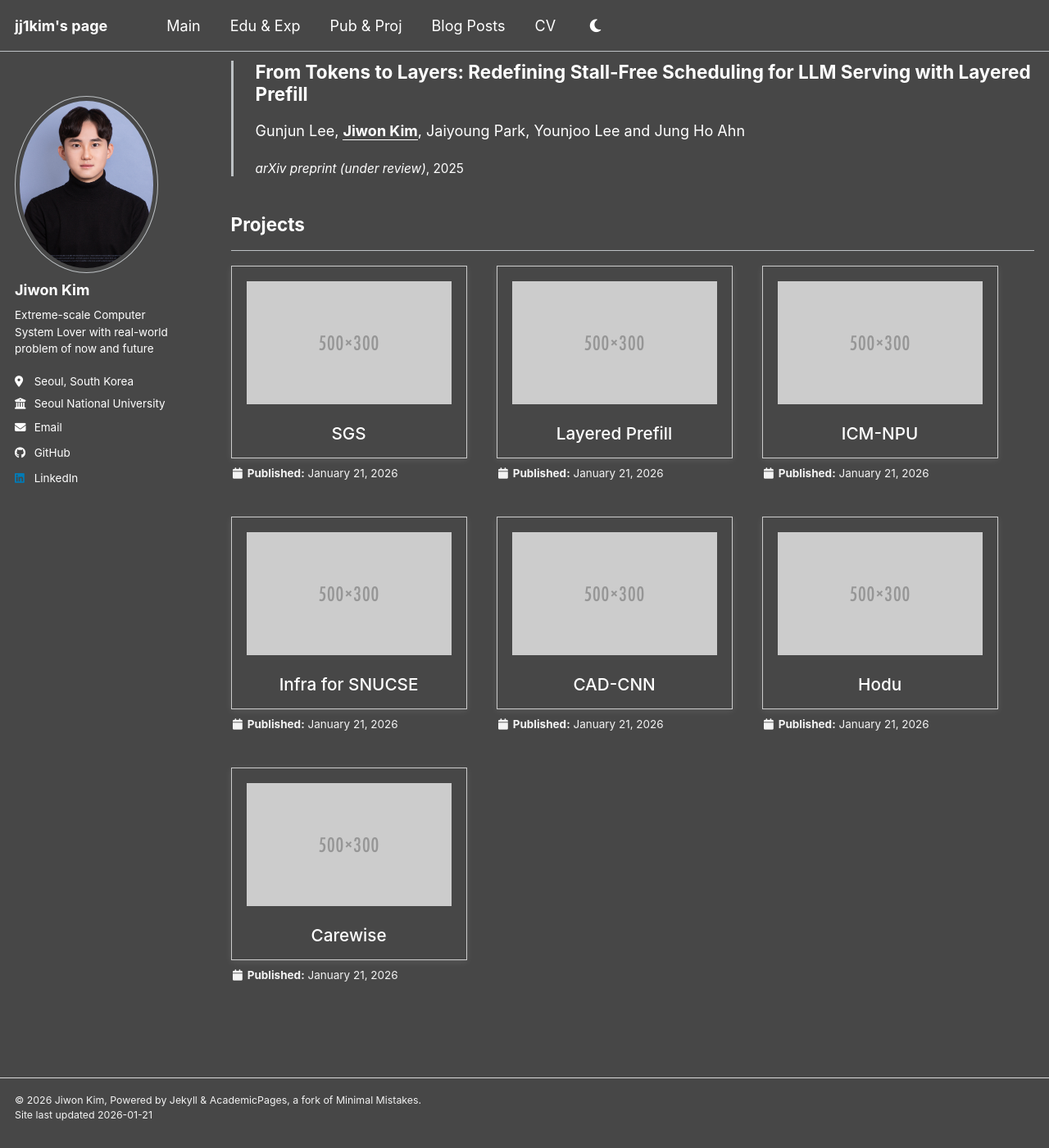
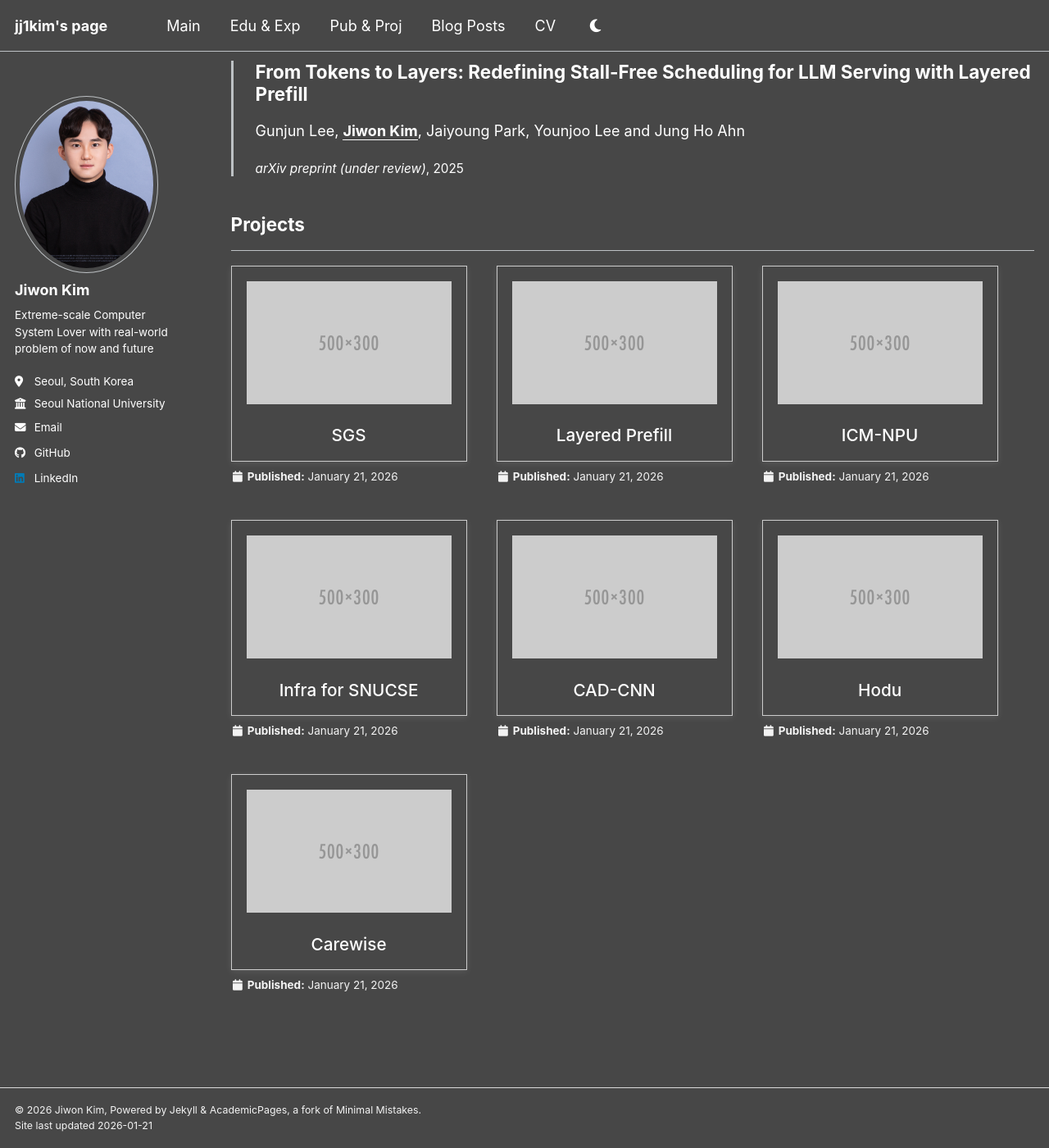
Before and after one commit to jj1kim/jj1kim.github.io, a Jekyll site: the page built from _pages/pub-proj.html, in a window 1280 px wide and 1400 px high, scrolled down 199 px. Shown: the whole window at 82% size. Built offline with Jekyll 4.4.1, drawn with Linux system fonts in a browser that asks for light colours; a script bundle is joined from its source files by our own code; library files that are not in the unit come from our copies.

Commit message:
is it right?

```diff
--- a/_pages/pub-proj.html
+++ b/_pages/pub-proj.html
@@ -70,7 +70,8 @@ author_profile: true
     margin: 0 !important;
     overflow: visible !important; /* Allow shadows to be visible */
     width: 100%;
-    height: 100%;
+    height: auto !important; /* Let height adjust to content, don't force 100% */
+    min-height: auto !important;
   }
 
   .portfolio-card {
@@ -91,6 +92,8 @@ author_profile: true
     width: 100%;
     min-width: fit-content;
     max-width: none;
+    height: auto; /* Let height adjust to content */
+    min-height: auto;
     overflow: visible !important;
     box-sizing: border-box !important;
     /* Add shadow below the card */
@@ -145,16 +148,19 @@ author_profile: true
   .portfolio-card-title {
     margin: 0.75em 1em;
     margin-top: 0.75em;
-    margin-bottom: 0; /* Remove bottom margin to prevent border cutting */
-    padding-bottom: 0.75em; /* Use padding instead to maintain spacing */
+    margin-bottom: 0 !important; /* Remove bottom margin to prevent border cutting */
+    padding-bottom: 0.75em !important; /* Use padding instead to maintain spacing - ensure it's inside border */
+    padding-top: 0;
     text-align: center;
     font-size: 1.15em;
     font-weight: 500;
+    line-height: 1.4; /* Ensure proper line height */
     text-decoration: none !important;
     color: #000;
     border-bottom: none !important;
-    overflow: visible; /* Allow border to be visible */
+    overflow: visible !important; /* Allow border to be visible */
     display: block;
+    flex-shrink: 0; /* Prevent title from shrinking in flex container */
   }
 
   /* Remove underline from title when inside link */
```
